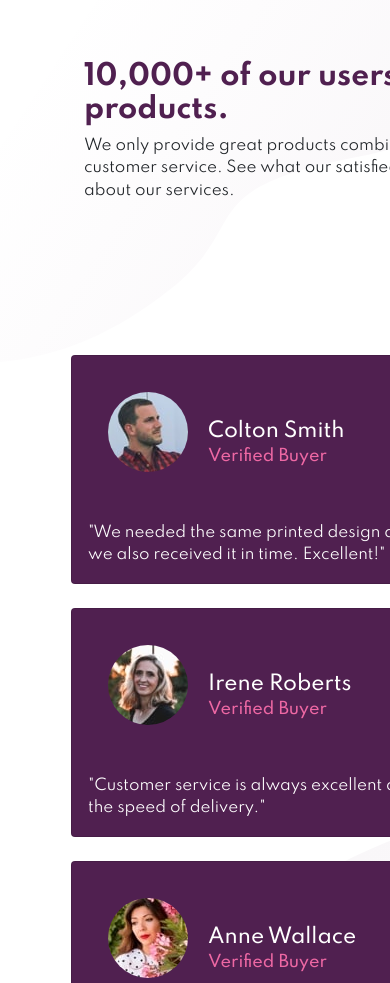
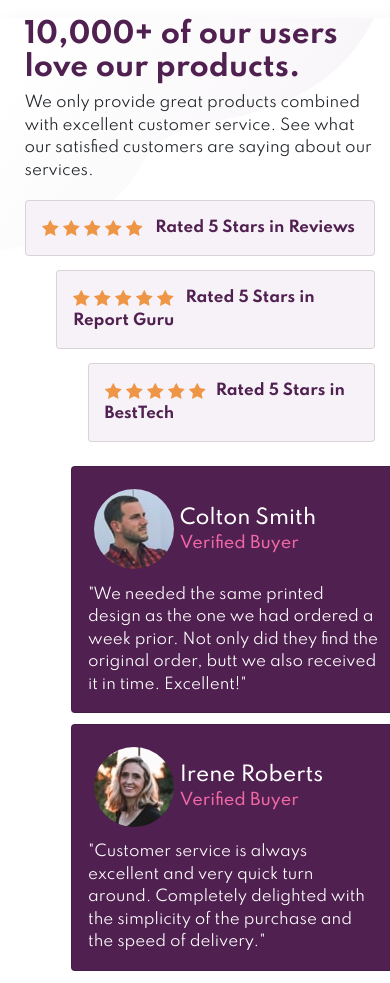
Before and after one commit to Hollenfeuer1/Social-Proof-Section, a plain HTML site: page index.html in a window 390 px wide. Shown: the top 983 px of the page. Drawn offline with nearby package versions, Linux system fonts and the light colour scheme.

Commit message:
Update style.css

```diff
--- a/style.css
+++ b/style.css
@@ -7,6 +7,41 @@ body {
     width: 75rem;
     background: url(images/bg-pattern-top-desktop.svg) left top no-repeat, url(images/bg-pattern-bottom-desktop.svg) right bottom no-repeat;
     box-shadow: 5px 5px 20px hsl(300, 24%, 96%);
+}
+
+@media (min-width: 320px) and (max-width: 768px) {
+    .container {
+        background: url(images/bg-pattern-top-mobile.svg) left top no-repeat, url(images/bg-pattern-bottom-mobile.svg) right bottom no-repeat;
+    }
+
+    .row {
+        display: block;
+        max-width: 350px;
+    }
+
+    .reviews {
+        margin: 0;
+    }
+
+    #review-1, #review-2, #review-3 {
+        margin: 0;
+    }
+
+    .customer-review {
+        display: block;
+    }
+}
+
+.row {
+    width: 90%;
+}
+
+.customer-review:nth-child(2) {
+    margin-top: 3%;
+}
+
+.customer-review:nth-child(3) {
+    margin-top: 6%;
 }
 
 .info, .star-reviews {
@@ -34,7 +69,6 @@ body {
 }
 
 .reviews {
-    width: 90%;
     margin: 0 0 5% 4%;
 }
 
```
